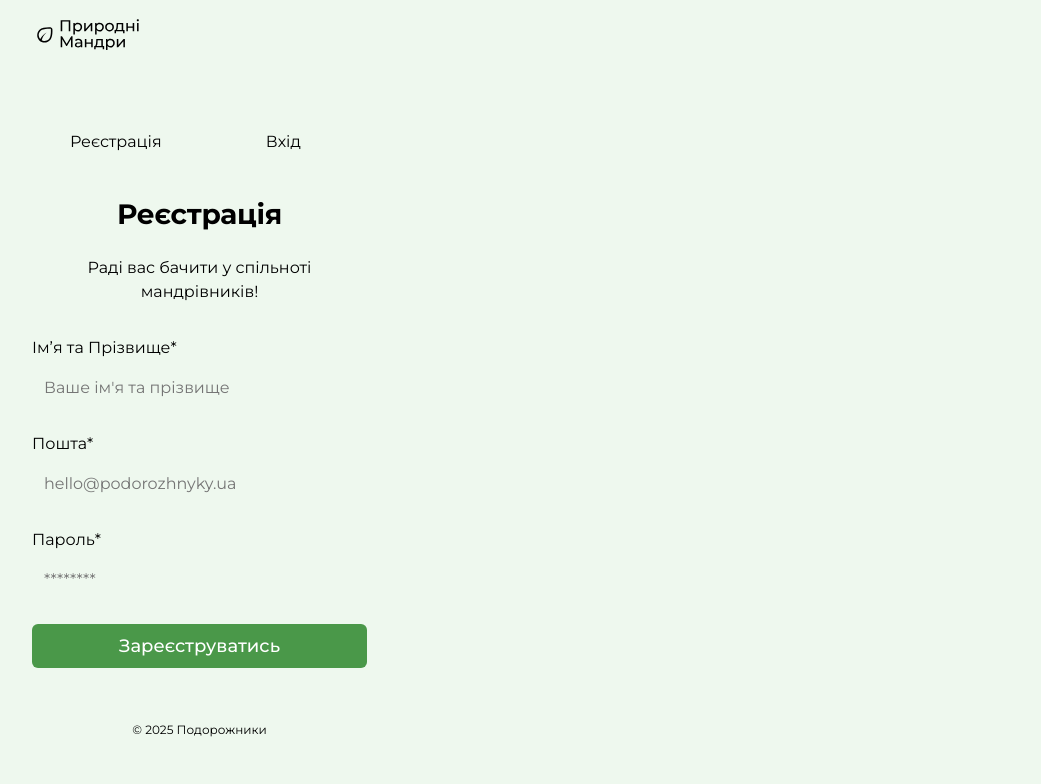
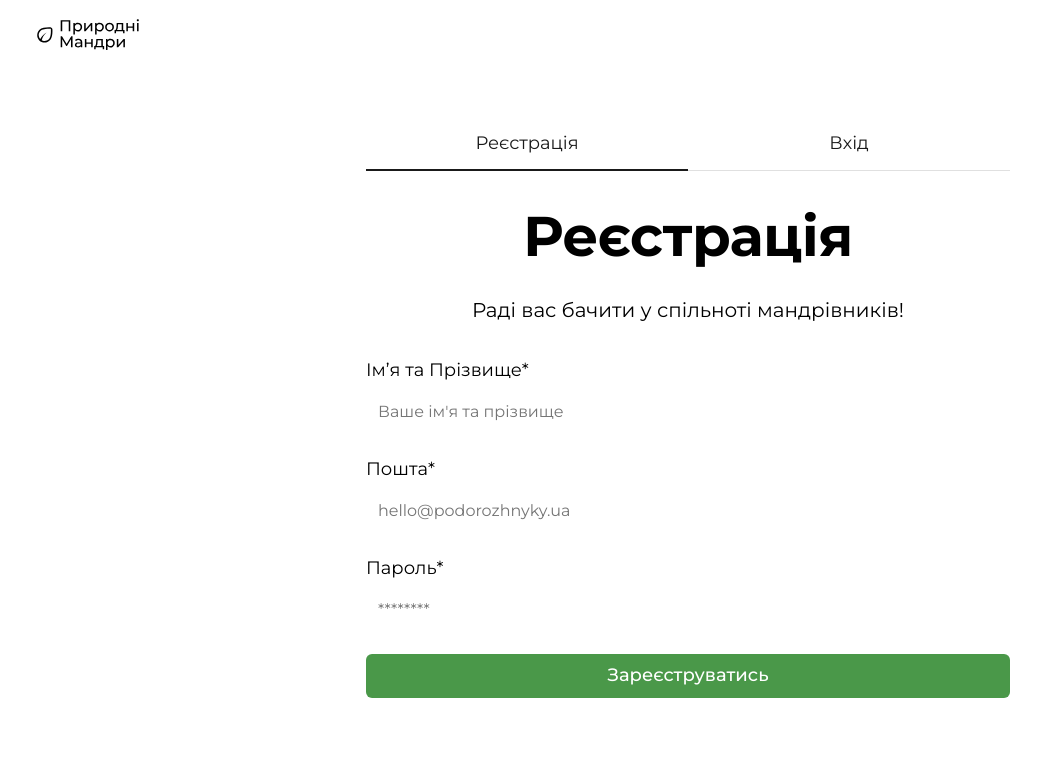
Before and after one commit to alina-hryhorenko/pryrodni-mandry-front, a Next.js app: page /auth/register in a window 1536 px wide. Shown: the top 784 px of the page, without its empty margins (80-1121 px from the left). Built offline with nearby package versions, Linux system fonts and the light colour scheme.

Commit message:
register v.4

```diff
--- a/app/(auth routes)/auth/register/Register.module.css
+++ b/app/(auth routes)/auth/register/Register.module.css
@@ -1,8 +1,25 @@
-.body {
-  background: var(--color-scheme-1-background);
+.page {
+  min-height: 100vh;
+  background-color: #ffffff;
 }
+
 .header {
   padding: 18px 0;
+}
+
+.main {
+  width: 100%;
+  max-width: 335px;
+  margin: 0 auto;
+}
+
+.authBox {
+  width: 100%;
+}
+
+.tabs {
+  display: flex;
+  margin-bottom: 32px;
 }
 
 .tab {
@@ -13,10 +30,13 @@
   color: var(--color-scheme-1-text);
   padding: 12px 24px;
   width: 167px;
+  text-align: center;
 }
-.tabs {
+
+.subtitleAll {
   margin-bottom: 32px;
 }
+
 .title {
   font-family: var(--font-family);
   font-weight: 700;
@@ -27,6 +47,7 @@
   color: var(--color-scheme-1-text);
   padding-bottom: 24px;
 }
+
 .subtitle {
   font-family: var(--font-family);
   font-weight: 400;
@@ -35,6 +56,7 @@
   text-align: center;
   color: var(--color-scheme-1-text);
 }
+
 .lable {
   font-family: var(--font-family);
   font-weight: 400;
@@ -42,30 +64,76 @@
   line-height: 150%;
   color: var(--color-scheme-1-text);
 }
+
+.inputsForm {
+  margin-bottom: 24px;
+}
+
 .input {
   border: 1px solid var(--opacity-neutral-darkest-15);
   border-radius: 6px;
   padding: 8px;
-  width: 335px;
+  width: 100%;
   height: 40px;
   background: var(--opacity-transparent);
 }
+
 .button {
   border: 1px solid var(--color-mantis-dark);
   border-radius: 6px;
   padding: 6px 12px;
-  width: 335px;
+  width: 100%;
   height: 44px;
   background: var(--color-mantis-dark);
 }
-.main {
-  width: 335px;
-  height: 668px;
-  max-width: 1280px;
+
+@media (min-width: 768px) {
+  .main {
+    max-width: 644px;
+  }
+
+  .input {
+    width: 644px;
+    height: 40px;
+  }
+
+  .button {
+    width: 644px;
+  }
+
+  .title {
+    font-size: 32px;
+  }
 }
-.inputsForm {
-  margin-bottom: 24px;
+
+@media (min-width: 1440px) {
+  .container {
+    max-width: 1440px;
+  }
+
+  .main {
+    min-width: 644px;
+  }
+
+  .input {
+    width: 644px;
+    height: 43px;
+  }
+
+  .button {
+    width: 644px;
+  }
+
+  .title {
+    font-size: 56px;
+  }
+  .subtitle {
+    font-size: 20px;
+  }
+  .lable {
+    font-size: 18px;
+  }
+  .form {
+    margin-bottom: 111px;
+  }
 }
-.subtitleAll {
-  margin-bottom: 32px;
-}
--- a/app/(auth routes)/auth/register/page.tsx
+++ b/app/(auth routes)/auth/register/page.tsx
@@ -6,6 +6,7 @@ import RegistrationForm from '@/components/RegisterPage/RegistrationForm/Registr
 import AuthFooter from '@/components/RegisterPage/AuthFooter/AuthFooter';
 export default function RegisterPage() {
   return (
+    <div className={css.page}>
       <div className="container">
         <AuthHeader />
 
@@ -17,9 +18,7 @@ export default function RegisterPage() {
                 <h1 className={css.title}>Реєстрація</h1>
 
                 <p className={css.subtitle}>
-                Раді вас бачити у спільноті
-                <br />
-                мандрівників!
+                  Раді вас бачити у спільноті мандрівників!
                 </p>
               </div>
               <RegistrationForm />
@@ -28,5 +27,6 @@ export default function RegisterPage() {
           </div>
         </main>
       </div>
+    </div>
   );
 }
--- a/components/RegisterPage/AuthFooter/AuthFooter.module.css
+++ b/components/RegisterPage/AuthFooter/AuthFooter.module.css
@@ -7,3 +7,8 @@
   color: var(--color-scheme-1-text);
   margin-top: 0 auto;
 }
+@media (min-width: 1440px) {
+  .footer {
+    font-size: 16px;
+  }
+}
--- a/components/RegisterPage/MainAuthNav/MainAuthNav.module.css
+++ b/components/RegisterPage/MainAuthNav/MainAuthNav.module.css
@@ -2,6 +2,7 @@
   display: flex;
   width: 100%;
   margin-bottom: 32px;
+  border-bottom: 1px solid var(--color-scheme-1-border, #e0e0e0);
 }
 .tabs {
   padding: 12px 24px;
@@ -10,7 +11,21 @@
   font-weight: 400;
   font-size: 16px;
   line-height: 150%;
-  color: var(--color-scheme-1-text);
+  color: var(--color-scheme-1-text, #1a1a1a);
   cursor: pointer;
   flex: 1;
+  text-decoration: none;
+
+  border-bottom: 2px solid transparent;
+  margin-bottom: -1px;
 }
+
+.active {
+  border-bottom: 2px solid var(--color-scheme-1-text, #1a1a1a);
+}
+
+@media (min-width: 1440px) {
+  .tabs {
+    font-size: 18px;
+  }
+}
--- a/components/RegisterPage/MainAuthNav/MainAuthNav.tsx
+++ b/components/RegisterPage/MainAuthNav/MainAuthNav.tsx
@@ -1,12 +1,24 @@
+'use client';
+
 import Link from 'next/link';
+import { usePathname } from 'next/navigation';
 import css from './MainAuthNav.module.css';
+
 export default function MainAuthNav() {
+  const pathname = usePathname();
+
   return (
     <div className={css.tab}>
-      <Link className={css.tabs} href="/auth/register">
+      <Link
+        className={`${css.tabs} ${pathname === '/auth/register' ? css.active : ''}`}
+        href="/auth/register"
+      >
         Реєстрація
       </Link>
-      <Link className={css.tabs} href="/auth/login">
+      <Link
+        className={`${css.tabs} ${pathname === '/auth/login' ? css.active : ''}`}
+        href="/auth/login"
+      >
         Вхід
       </Link>
     </div>
--- a/components/RegisterPage/RegistrationForm/RegistrationForm.module.css
+++ b/components/RegisterPage/RegistrationForm/RegistrationForm.module.css
@@ -143,3 +143,11 @@
 .form {
   margin-bottom: 53px;
 }
+@media (min-width: 1440px) {
+  .label {
+    font-size: 18px;
+  }
+  .form {
+    margin-bottom: 111px;
+  }
+}
```
Lines whose indentation alone changed are shown as unchanged.
